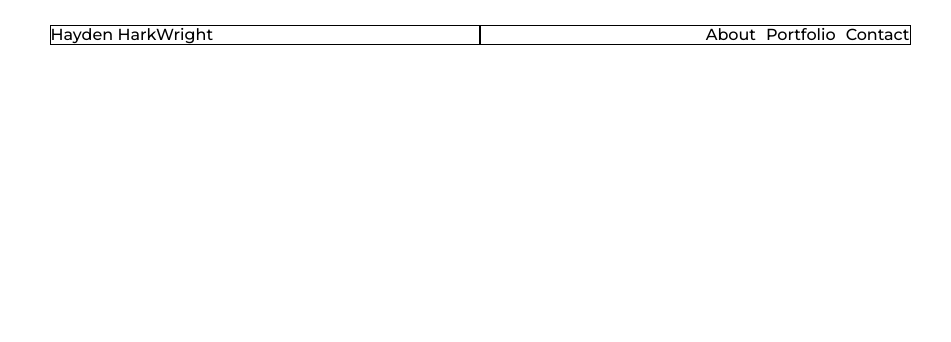
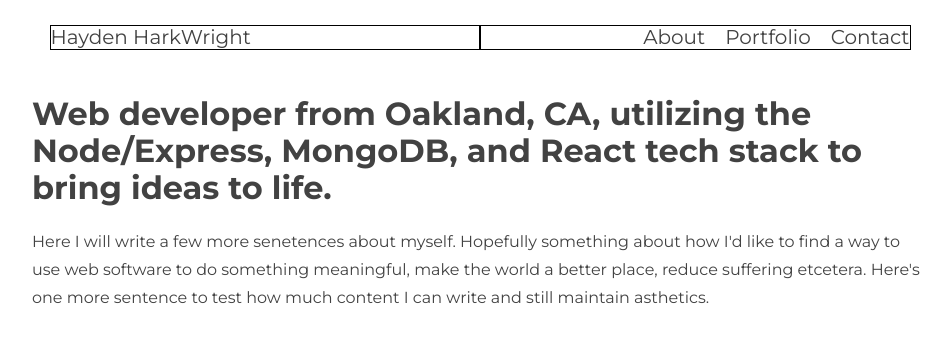
Before and after one commit to hayden7913/portfolio, a React app: page /#/about in a window 1280 px wide. Shown: the whole page, without its empty margins (160-1111 px from the left). Built offline with nearby package versions, Linux system fonts and the light colour scheme; some packages are replaced by stand-ins of ours.

Commit message:
Adds about component

```diff
--- /dev/null
+++ b/src/components/About.js
@@ -0,0 +1,20 @@
+import React, { Component } from 'react';
+
+export default function LandingPage() {
+  return (
+    <div>
+      <h1 className="about-heading">
+        Web developer from Oakland, CA, utilizing the Node/Express, MongoDB, and React tech stack to bring ideas to life.
+      </h1>
+      <p className="about-paragraph">
+        Here I will write a few more senetences about myself. Hopefully something about how I'd like to find a way
+        to use web software to do something meaningful, make the world a better place, reduce suffering etcetera. Here's one more
+        sentence to test how much content I can write and still maintain asthetics.
+      </p>
+      <span className="about-email-link-wrapper">
+        <span className="about-email-link-context"></span>
+        <a className="about-email-link" href=""></a>
+      </span>
+    </div>
+  );
+}
--- a/src/routes.js
+++ b/src/routes.js
@@ -1,6 +1,7 @@
 import React from 'react';
 import { Route, Switch } from 'react-router-dom';
 
+import About from './components/About';
 import Portfolio from './components/Portfolio';
 import Hello from './components/Hello';
 
@@ -8,6 +9,7 @@ export default (
   <div>
     <Switch>
       <Route exact path="/" component={Portfolio}/>
+      <Route exact path="/about" component={About}/>
       <Route exact path="/hello" component={Hello}/>
     </Switch>
   </div>
--- a/src/styles/_base.scss
+++ b/src/styles/_base.scss
@@ -4,6 +4,7 @@
 
 body {
   font-family: $font-main;
+  color: $black-faded
 }
 
 button {
--- a/src/styles/_helpers.scss
+++ b/src/styles/_helpers.scss
@@ -1,5 +1,5 @@
 .container {
   // border: 1px solid $test-border-color;
+  margin: 0 auto;
   width: 70%;
-  margin: 0 auto;
 }
--- a/src/styles/components/nav.scss
+++ b/src/styles/components/nav.scss
@@ -1,6 +1,7 @@
 .nav {
-  font-weight: 500;
   // border: 1px solid #000;
+  font-weight: 400;
+  font-size: 1.25em;
   padding: 25px;
 }
 
@@ -17,7 +18,7 @@
 .nav-menu-item {
   color: inherit;
   cursor: pointer;
-  margin-left: 10px;
+  margin-left: 20px;
   text-decoration: inherit;
 
   &:hover {
--- a/src/styles/components/portfolio.scss
+++ b/src/styles/components/portfolio.scss
@@ -6,11 +6,11 @@
 }
 
 .portfolio-app-screenshot-container {
-  width: 760px;
   margin: 0 auto;
+  width: 75%;
 }
 
 .portfolio-app-screenshot {
   border: 1px solid $grey-light;
-  width: 100%;
+  max-width: 100%;
 }
```
